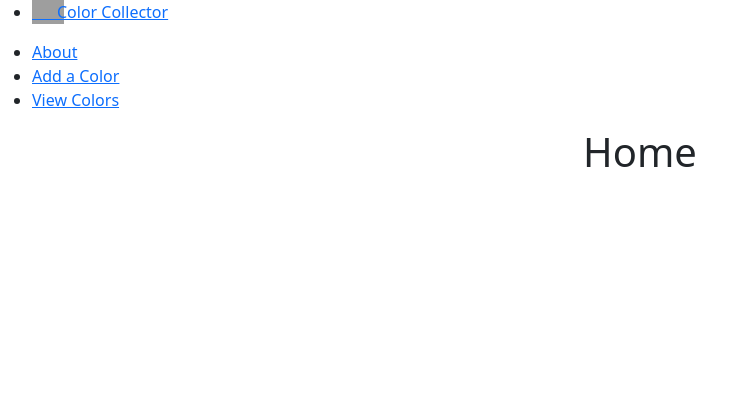
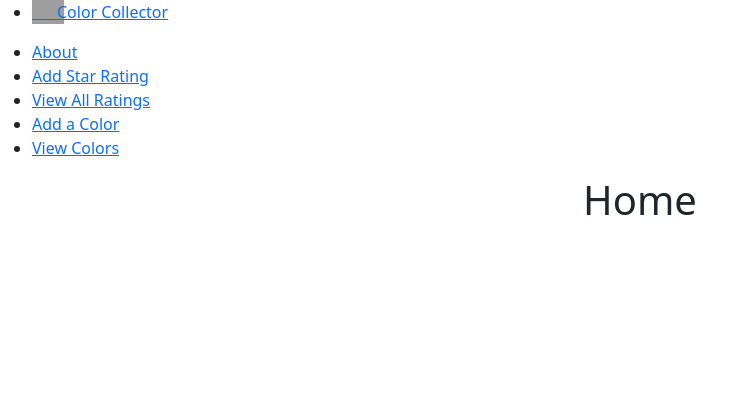
Before and after one commit to adrimsaav/colorcollector, a Django app: page / in a window 1280 px wide. Shown: the top 420 px of the page, without its empty margins (0-744 px from the left). Run offline with Django 4.2, Linux system fonts and the light colour scheme; grey boxes are pictures that could not be loaded.

Commit message:
fix errors

```diff
--- a/main_app/admin.py
+++ b/main_app/admin.py
@@ -1,7 +1,7 @@
 from django.contrib import admin
-from .models import Color, Mixing, Vote
+from .models import Color, Mixing, Star
 
 # Register your models here.
 admin.site.register(Color)
 admin.site.register(Mixing)
-admin.site.register(Vote)
+admin.site.register(Star)
--- a/main_app/templates/base.html
+++ b/main_app/templates/base.html
@@ -19,6 +19,8 @@
         </ul>
         <ul class="right">
           <li><a href="{% url 'about' %}">About</a></li>
+          <li><a href="{% url 'stars_create' %}">Add Star Rating</a></li>
+          <li><a href="{% url 'stars_index' %}">View All Ratings</a></li>
           <li><a href="{% url 'colors_create' %}">Add a Color</a></li>
           <li><a href="{% url 'index' %}">View Colors</a></li>
         </ul>
--- a/main_app/templates/main_app/vote_confirm_delete.html
+++ b/main_app/templates/main_app/star_confirm_delete.html
@@ -1,13 +1,13 @@
 {% extends 'base.html' %}
 
 {% block content %}
-  <h1>Delete Vote</h1>
+  <h1>Delete Rating</h1>
 
-  <h4>Are you sure you want to delete <span class="teal-text">{{ vote.name }}</span>?</h4>
+  <h4>Are you sure you want to delete <span class="teal-text">{{ object.name }}</span>?</h4>
 
   <form action="" method="POST">
     {% csrf_token %}
     <input type="submit" value="Yes - Delete!" class="btn">
-    <a href="{% url 'votes_detail' object.id %}">Cancel</a>
+    <a href="{% url 'stars_detail' object.id %}">Cancel</a>
   </form>
 {% endblock %}
--- a/main_app/templates/main_app/vote_form.html
+++ b/main_app/templates/main_app/star_form.html
@@ -3,7 +3,7 @@
   {% if object %}
     <h1>Edit <span class="teal-text">{{object.name}}</span></h1>
   {% else %}
-    <h1>Add Vote</h1>
+    <h1>Add New Rating</h1>
   {% endif %}
   <form action="" method="post">
     {% csrf_token %}
--- a/main_app/urls.py
+++ b/main_app/urls.py
@@ -10,10 +10,12 @@ urlpatterns = [
   path('colors/<int:pk>/update/', views.ColorUpdate.as_view(), name='colors_update'),
   path('colors/<int:pk>/delete/', views.ColorDelete.as_view(), name='colors_delete'),
   path('colors/<int:color_id>/add_mixing_color', views.add_mixing_color, name='add_mixing_color'),
-  path('colors/<int:color_id>/assoc_vote/<int:vote_id>/', views.assoc_vote, name='assoc_vote'),
-  path('colors/<int:color_id>/unassoc_vote/<int:vote_id>/', views.unassoc_vote, name='unassoc_vote'),
-  path('votes/create/', views.VoteCreate.as_view(), name='votes_create'),
-  path('votes/<int:pk>/update/', views.VoteUpdate.as_view(), name='votes_update'),
-  path('votes/<int:pk>/delete/', views.VoteDelete.as_view(), name='votes_delete'),
+  path('stars/', views.StarList.as_view(), name='stars_index'),
+  path('stars/<int:pk>/', views.StarDetail.as_view(), name='stars_detail'),
+  path('colors/<int:color_id>/assoc_star/<int:vote_id>/', views.assoc_star, name='assoc_star'),
+  path('colors/<int:color_id>/unassoc_star/<int:vote_id>/', views.unassoc_star, name='unassoc_star'),
+  path('stars/create/', views.StarCreate.as_view(), name='stars_create'),
+  path('stars/<int:pk>/update/', views.StarUpdate.as_view(), name='stars_update'),
+  path('stars/<int:pk>/delete/', views.StarDelete.as_view(), name='stars_delete'),
 
 ]
--- a/main_app/views.py
+++ b/main_app/views.py
@@ -1,6 +1,7 @@
 from django.shortcuts import render, redirect
 from django.views.generic.edit import CreateView, UpdateView, DeleteView
-from .models import Color, Vote
+from django.views.generic import ListView, DetailView
+from .models import Color, Star
 from .forms import MixingForm
 
 # Create your views here.
@@ -30,11 +31,13 @@ def colors_index(request):
 
 def colors_detail(request, color_id):
   color = Color.objects.get(id=color_id)
-  id_list = color.votes.all().values_list('id')
-  votes_color_doesnt_have = Vote.objects.exclude(id__in=id_list)
+  id_list = color.stars.all().values_list('id')
+  stars_color_doesnt_have = Star.objects.exclude(id__in=id_list)
   mixing_form = MixingForm()
   return render(request, 'colors/detail.html', {
-    'color': color, 'mixing_form': mixing_form
+    'color': color, 'mixing_form': mixing_form,
+    'star': stars_color_doesnt_have
+
   })
 
 class ColorCreate(CreateView):
@@ -50,12 +53,30 @@ class ColorDelete(DeleteView):
   success_url = "/colors"
 
 
-def assoc_vote(request, color_id, vote_id):
-  Color.objects.get(id=color_id).votes.add(vote_id)
+class StarList(ListView):
+  model = Star
+
+class StarDetail(DetailView):
+  model = Star
+
+class StarCreate(CreateView):
+  model = Star
+  fields = '__all__'
+
+class StarUpdate(UpdateView):
+  model = Star
+  fields = ['review', 'stars']
+
+class StarDelete(DeleteView):
+  model = Star
+  success_url = '/stars'
+
+def assoc_star(request, color_id, star_id):
+  Color.objects.get(id=color_id).stars.add(star_id)
   return redirect('detail', color_id=color_id)
 
-def unassoc_vote(request, color_id, vote_id):
-  Color.objects.get(id=color_id).votes.remove(vote_id)
+def unassoc_star(request, color_id, star_id):
+  Color.objects.get(id=color_id).stars.remove(star_id)
   return redirect('detail', color_id=color_id)
 
 def add_mixing_color(request, color_id):
@@ -68,16 +89,3 @@ def add_mixing_color(request, color_id):
     new_mixing.color_id = color_id
     new_mixing_color.save()
   return redirect('detail', color_id=color_id)
-
-
-class VoteCreate(CreateView):
-  model = Vote
-  fields = '__all__'
-
-class VoteUpdate(UpdateView):
-  model = Vote
-  fields = ['name', 'votes']
-
-class VoteDelete(DeleteView):
-  model = Vote
-  success_url = '/votes'
```
Also changed, not shown: main_app/models.py (+6 -6 lines), main_app/templates/colors/detail.html (+16 -12 lines), main_app/templates/main_app/star_detail.html (renamed from main_app/templates/main_app/vote_detail.html, +5 -5 lines), main_app/templates/main_app/star_list.html (added, +17 -0 lines), main_app/migrations/0006_star_remove_color_votes_delete_vote_color_stars.py (added), main_app/migrations/0007_alter_star_name_alter_star_stars.py (added).
